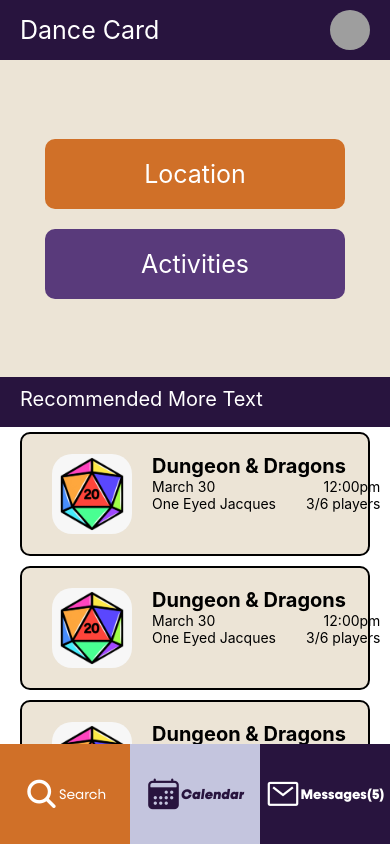
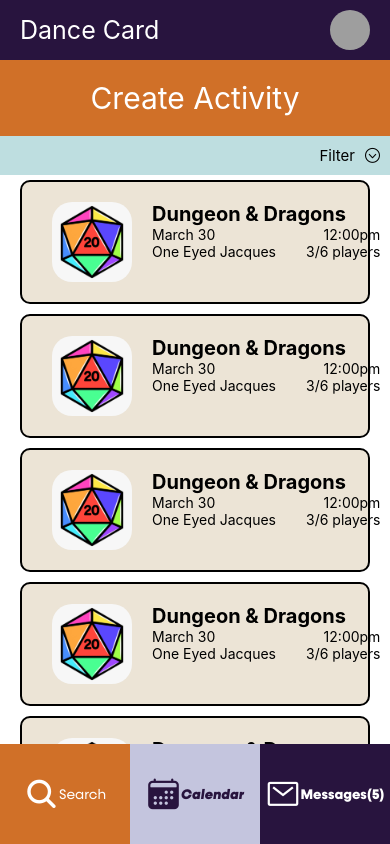
Before and after one commit to CraigStueber/DanceCard, a React Native app: screen /Happening in a window 390 px wide. Shown: the top 844 px of the page. Built offline with nearby package versions, Linux system fonts and the light colour scheme; grey boxes are pictures that could not be loaded.

Commit message:
event changed too Happening

```diff
--- a/App.js
+++ b/App.js
@@ -9,7 +9,7 @@ import { Home } from "./pages/Home/Home";
 import { Location } from "./pages/Location/Location";
 import { LocationProfile } from "./pages/LocationProfile/LocationProfile";
 import { Profile } from "./pages/Profile/Profile";
-import { Event } from "./pages/Event/Event";
+import { Happening } from "./pages/Happening/Happening";
 import { Calendar } from "./pages/Calendar/Calendar";
 import { Messages } from "./pages/Messages/Messages";
 import { useFonts } from "expo-font";
@@ -47,7 +47,10 @@ export default function App() {
                 name="LocationProfile"
                 component={LocationProfile}
               ></Stack.Screen>
-              <Stack.Screen name="Event" component={Event}></Stack.Screen>
+              <Stack.Screen
+                name="Happening"
+                component={Happening}
+              ></Stack.Screen>
               <Stack.Screen name="Location" component={Location}></Stack.Screen>
               <Stack.Screen name="Profile" component={Profile}></Stack.Screen>
               <Stack.Screen name="Calendar" component={Calendar}></Stack.Screen>
--- a/components/LocationCard/LocationCard.jsx
+++ b/components/LocationCard/LocationCard.jsx
@@ -21,7 +21,7 @@ export function LocationCard({}) {
         </TouchableOpacity>
         <TouchableOpacity
           style={s.eventBtn}
-          onPress={() => nav.navigate("Event")}
+          onPress={() => nav.navigate("Happening")}
         >
           <Text style={s.btnText}>Search Events</Text>
         </TouchableOpacity>
--- a/pages/Event/Event.jsx
+++ b/pages/Happening/Happening.jsx
@@ -1,10 +1,10 @@
 import { ScrollView, View, Text, TouchableOpacity } from "react-native";
 import { RecCard } from "../../components/RecCard/RecCard";
-import { s } from "./Event.style";
+import { s } from "./Happening.style";
 import { useNavigation } from "@react-navigation/native";
 import { AntDesign } from "@expo/vector-icons";
 
-export function Event({}) {
+export function Happening({}) {
   const nav = useNavigation();
   return (
     <View>
--- a/pages/Home/Home.jsx
+++ b/pages/Home/Home.jsx
@@ -16,12 +16,12 @@ export function Home({}) {
         </TouchableOpacity>
         <TouchableOpacity
           style={s.activitiesBtn}
-          onPress={() => nav.navigate("Event")}
+          onPress={() => nav.navigate("Happening")}
         >
           <Text style={s.activitiesTxt}>Activities</Text>
         </TouchableOpacity>
       </View>
-      <Text style={s.recHeader}>Recommended More Text</Text>
+      <Text style={s.recHeader}>Recommended</Text>
       <ScrollView style={s.recContainer}>
         <RecCard />
         <RecCard />
```
Also changed, not shown: pages/Happening/Happening.style.js (renamed from pages/Event/Event.style.js).
